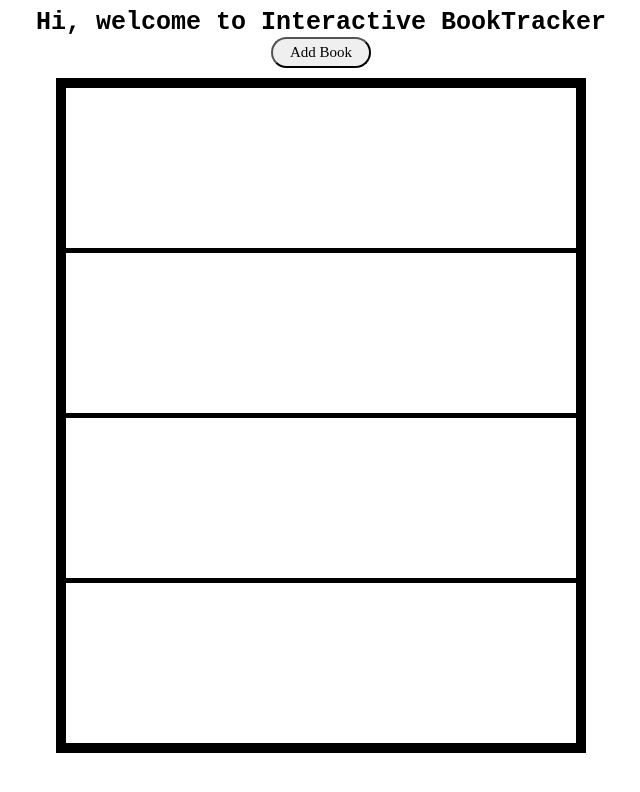
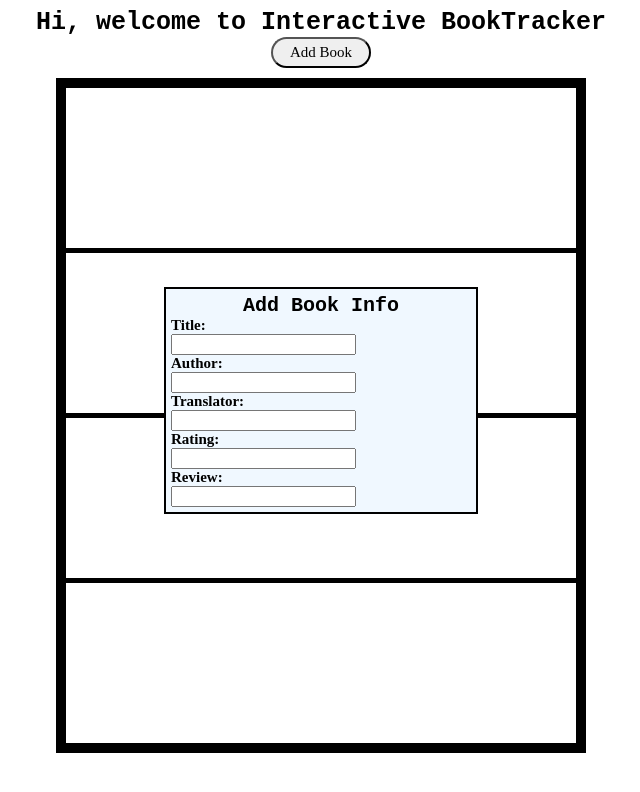
Before and after one commit to sampaez05/bookTracker, a React (Create React App) app in the folder my-app/: page / in a window 1280 px wide. Shown: the top 792 px of the page, without its empty margins (319-959 px from the left). Built offline with nearby package versions, Linux system fonts and the light colour scheme.

Commit message:
added the modal which lacks functionality right now, cleaned up code a little bit by seperating things into components

```diff
--- a/my-app/package.json
+++ b/my-app/package.json
@@ -12,6 +12,7 @@
     "@types/react-dom": "^18.3.0",
     "react": "^18.3.1",
     "react-dom": "^18.3.1",
+    "react-modal": "^3.16.1",
     "react-scripts": "5.0.1",
     "typescript": "^4.9.5",
     "web-vitals": "^2.1.4"
--- a/my-app/src/App.css
+++ b/my-app/src/App.css
@@ -14,54 +14,15 @@
   padding: 5px;
   width: 100px;
   border-radius: 25px;
-}
-
-.bookshelf1 {
-  border-top: 10px solid black;
-  border-left: 10px solid black;
-  border-right: 10px solid black;
-  border-bottom: 5px solid black;
-  margin: auto;
-  width: 500px;
-  height: 150px;
-  background-color: white;
-  padding: 5px;
-  margin-top: 10px;
-}
-.bookshelf2 {
-  border-top: 0px;
-  border-left: 10px solid black;
-  border-right: 10px solid black;
-  border-bottom: 5px solid black;
-  margin: auto;
-  width: 500px;
-  height: 150px;
-  background-color: white;
-  padding: 5px;
-}
-.bookshelf3 {
-  border-top: 0px;
-  border-left: 10px solid black;
-  border-right: 10px solid black;
-  border-bottom: 5px solid black;
-  margin: auto;
-  width: 500px;
-  height: 150px;
-  background-color: white;
-  padding: 5px;
-}
-.bookshelf4 {
-  border-top: 0px;
-  border-left: 10px solid black;
-  border-right: 10px solid black;
-  border-bottom: 10px solid black;
-  margin: auto;
-  width: 500px;
-  height: 150px;
-  background-color: white;
-  padding: 5px;
+  cursor: pointer;
 }
 
  #add-book {
   padding: 20px;
  }
+
+ #book {
+  width: 20px;
+  height: 50px;
+  border: 3px;
+ }
--- a/my-app/src/App.tsx
+++ b/my-app/src/App.tsx
@@ -1,34 +1,43 @@
 import React, {useState} from 'react';
 import './App.css';
 import { isBindingElement } from 'typescript';
+import { Modal } from "./modal";
+import { Bookshelf } from "./bookshelf";
 
-function add_book(){
 
+class Book {
+  x:number;
+  y:number;
+  height:number;
+  width:number;
+  constructor (x:number,y:number,height:number,width:number){
+    this.x = x;
+    this.y = y;
+    this.height = height;
+    this.width = width;
+  }
 }
 
 function App() {
+
+  const handleClick = () => {
+    console.log("hi");
+  }
+
+  let books: Book[] = [];
 
   return (
     <div className="App">
       <div className="header">
         <span className="title">Hi, welcome to Interactive BookTracker</span>
         <br></br>
-        <button className="add-book">Add Book</button>
+        <button className="add-book" onClick={handleClick}>Add Book</button>
       </div>
      {/* <img src="bookcase.png" alt="Bookcase"></img> */}
-      <div className="bookshelf1">
-        <span className="books"></span>
-      </div>
-      <div className="bookshelf2">
-        <span className="books"></span>
-      </div>
-      <div className="bookshelf3">
-        <span className="books"></span>
-      </div>
-      <div className="bookshelf4">
-        <span className="books"></span>
-      </div>
+    <Bookshelf />
+    <Modal />
     </div>
+
   );
 }
 
--- /dev/null
+++ b/my-app/src/bookshelf.css
@@ -0,0 +1,46 @@
+
+.bookshelf1 {
+    border-top: 10px solid black;
+    border-left: 10px solid black;
+    border-right: 10px solid black;
+    border-bottom: 5px solid black;
+    margin: auto;
+    width: 500px;
+    height: 150px;
+    background-color: white;
+    padding: 5px;
+    margin-top: 10px;
+  }
+  .bookshelf2 {
+    border-top: 0px;
+    border-left: 10px solid black;
+    border-right: 10px solid black;
+    border-bottom: 5px solid black;
+    margin: auto;
+    width: 500px;
+    height: 150px;
+    background-color: white;
+    padding: 5px;
+  }
+  .bookshelf3 {
+    border-top: 0px;
+    border-left: 10px solid black;
+    border-right: 10px solid black;
+    border-bottom: 5px solid black;
+    margin: auto;
+    width: 500px;
+    height: 150px;
+    background-color: white;
+    padding: 5px;
+  }
+  .bookshelf4 {
+    border-top: 0px;
+    border-left: 10px solid black;
+    border-right: 10px solid black;
+    border-bottom: 10px solid black;
+    margin: auto;
+    width: 500px;
+    height: 150px;
+    background-color: white;
+    padding: 5px;
+  }
--- /dev/null
+++ b/my-app/src/bookshelf.tsx
@@ -0,0 +1,22 @@
+import React from 'react';
+
+import "./bookshelf.css";
+
+export const Bookshelf = () => {
+	return (
+        <div className="bookshelf">
+            <div className="bookshelf1">
+                <span className="books"></span>
+            </div>
+            <div className="bookshelf2">
+                <span className="books"></span>
+            </div>
+            <div className="bookshelf3">
+                <span className="books"></span>
+            </div>
+            <div className="bookshelf4">
+                <span className="books"></span>
+            </div>
+        </div>
+	);
+};
--- /dev/null
+++ b/my-app/src/modal.css
@@ -0,0 +1,28 @@
+.modal-container {
+    position:fixed;
+    z-index: 1;
+    width: 300px;
+    height: fit-content;
+    padding: 5px;
+    background-color: aliceblue;
+    border: 2px solid black;
+
+    top:0;
+    bottom: 0;
+    left: 0;
+    right: 0;
+
+    margin: auto;
+
+    font-family: 'Courier New', Courier, monospace;
+    font-size: 20px;
+    font-weight: bold;
+}
+
+.modal {
+    width:20px;
+    margin-left: 0px;
+    font-family:'Times New Roman', Times, serif;
+    font-size: 15px;
+
+}
--- /dev/null
+++ b/my-app/src/modal.tsx
@@ -0,0 +1,35 @@
+import React from 'react';
+
+import "./modal.css";
+
+export const Modal = () => {
+	return (
+		<div className="modal-container">
+			Add Book Info
+			<div className="modal">
+				<form>
+					<div>
+						<label htmlFor="Title">Title:</label>
+						<input name="Title"/>
+					</div>
+					<div>
+						<label htmlFor="Author">Author:</label>
+						<input name="Author"/>
+					</div>
+					<div>
+						<label htmlFor="Translator">Translator:</label>
+						<input name="Translator"/>
+					</div>
+					<div>
+						<label htmlFor="Rating">Rating:</label>
+						<input name="Rating"/>
+					</div>
+					<div>
+						<label htmlFor="Review">Review:</label>
+						<input name="Review"/>
+					</div>
+				</form>
+			</div>
+		</div>
+	);
+};
```
Also changed, not shown: 2 other files (tests, documents, lock files or other folders).
